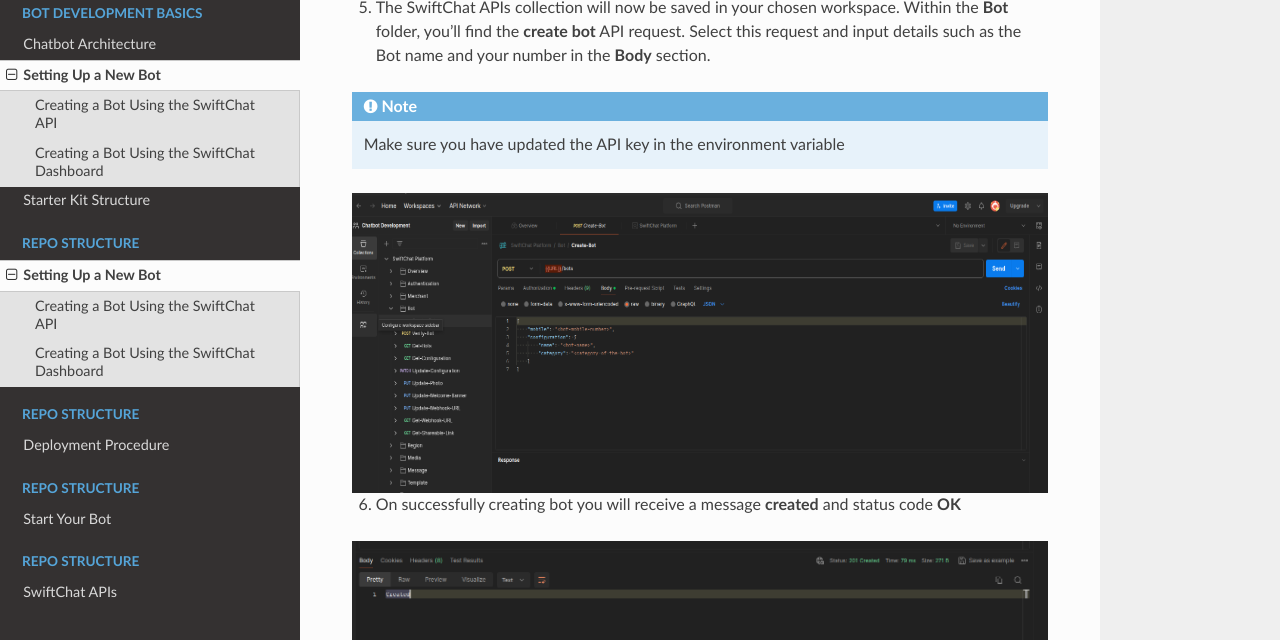
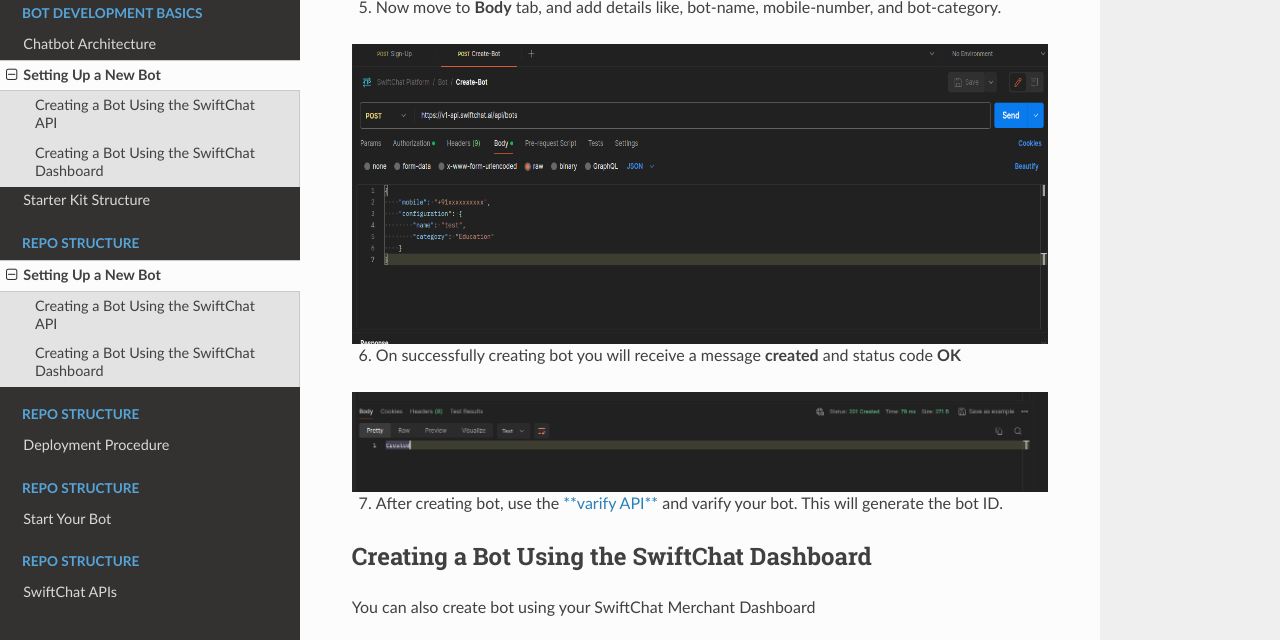
Before and after one commit to Priyanka-sharma181/Chatbot-Development-Guide, a Sphinx documentation site: the page built from docs/source/start_bot.rst, in a window 1280 px wide and 900 px high, scrolled down 585 px, cut to the strip 260-900 px from the top of the window. Built offline with Sphinx 7.4.7 and the Read the Docs theme 2.0.0, drawn with Linux system fonts in a browser that asks for light colours.

Commit message:
create new bot section

```diff
--- a/docs/source/start_bot.rst
+++ b/docs/source/start_bot.rst
@@ -23,12 +23,9 @@
          :align: center
 
 
-5. The SwiftChat APIs collection will now be saved in your chosen workspace. Within the **Bot** folder, you'll find the **create bot** API request. Select this request and input details such as the Bot name and your number in the **Body** section.
+5. Now move to **Body** tab, and add details like, bot-name, mobile-number, and bot-category.
 
-.. note::
-    Make sure you have updated the API key in the environment variable
-
-.. image:: ../images/create_bot_images/bot_body.png
+.. image:: ../images/create_bot_images/create_bot_body.png
    :alt: Deployment Structure
    :width: 1300
    :height: 300
```
